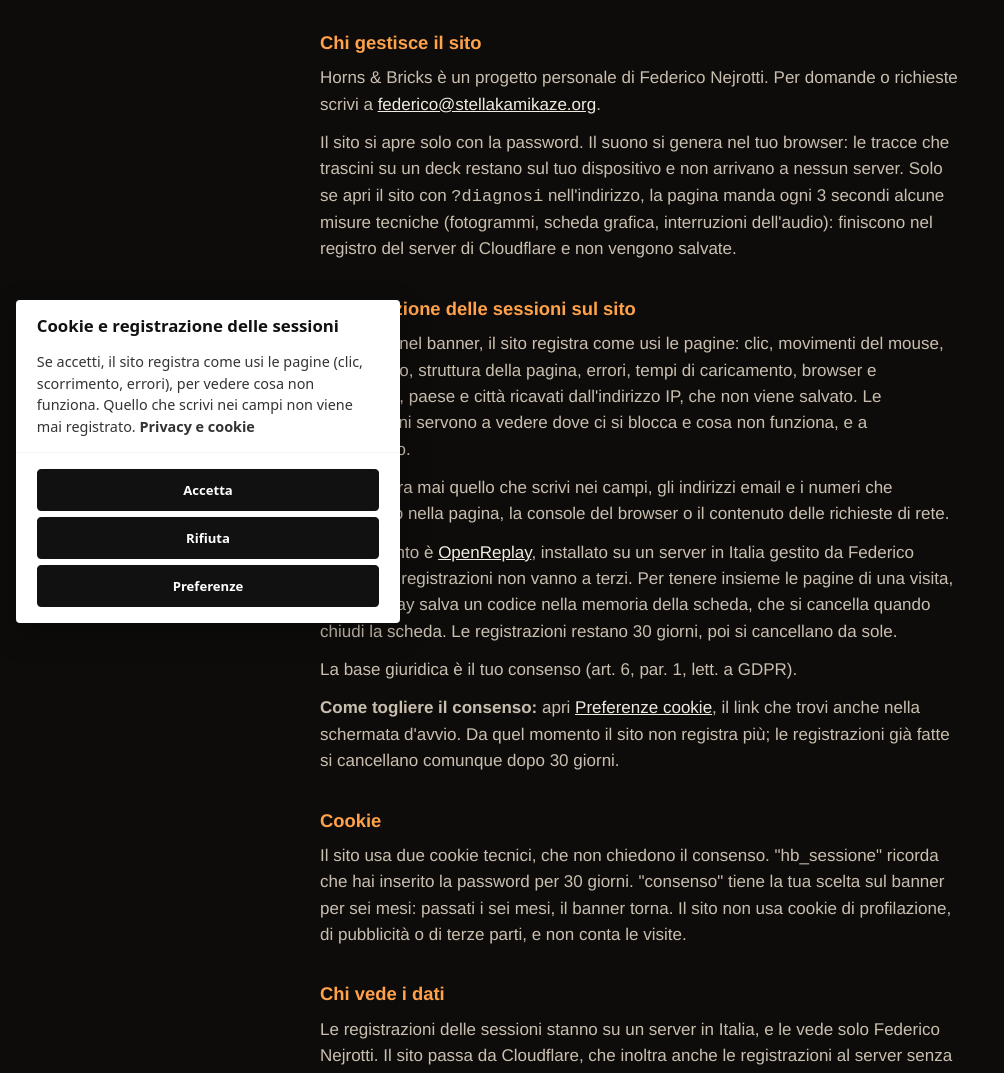
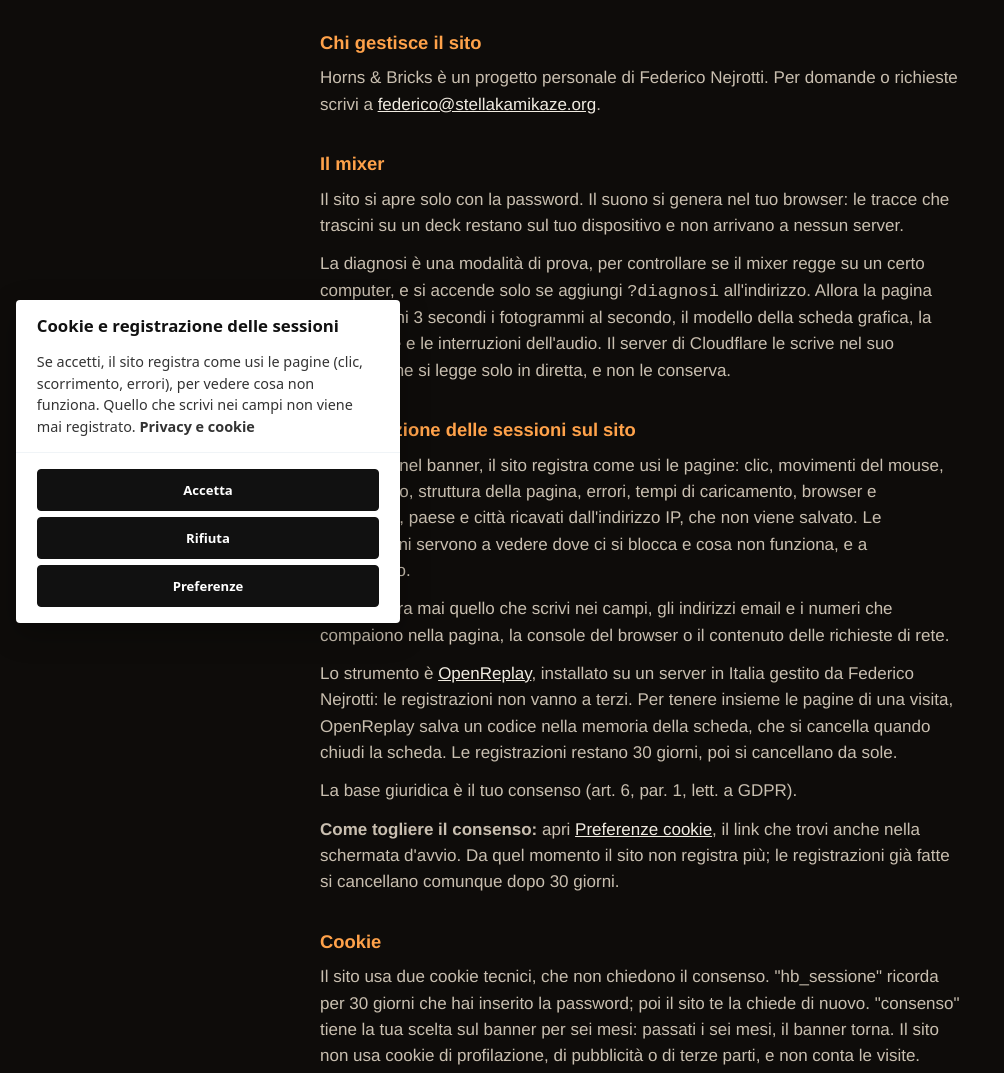
Before and after one commit to stellakamikaze/maelcum-soundsystem, a website: page public/privacy/index.html in a window 1280 px wide. Shown: the part 161-1234 px from the top of the page, without its empty margins (0-1004 px from the left). Drawn offline with Linux system fonts and the light colour scheme.

Commit message:
Privacy: sezione Il mixer, diagnosi e cookie della password spiegati meglio (revisione di voce)
Claude-Session: https://claude.ai/code/session_01MCZFEetsngBiarxdcCCm9i

```diff
--- a/public/privacy/index.html
+++ b/public/privacy/index.html
@@ -26,7 +26,10 @@
 
       <h2>Chi gestisce il sito</h2>
       <p>Horns &amp; Bricks è un progetto personale di Federico Nejrotti. Per domande o richieste scrivi a <a href="mailto:federico@stellakamikaze.org">federico@stellakamikaze.org</a>.</p>
-      <p>Il sito si apre solo con la password. Il suono si genera nel tuo browser: le tracce che trascini su un deck restano sul tuo dispositivo e non arrivano a nessun server. Solo se apri il sito con <code>?diagnosi</code> nell'indirizzo, la pagina manda ogni 3 secondi alcune misure tecniche (fotogrammi, scheda grafica, interruzioni dell'audio): finiscono nel registro del server di Cloudflare e non vengono salvate.</p>
+
+      <h2 id="mixer">Il mixer</h2>
+      <p>Il sito si apre solo con la password. Il suono si genera nel tuo browser: le tracce che trascini su un deck restano sul tuo dispositivo e non arrivano a nessun server. </p>
+      <p>La diagnosi è una modalità di prova, per controllare se il mixer regge su un certo computer, e si accende solo se aggiungi <code>?diagnosi</code> all'indirizzo. Allora la pagina manda ogni 3 secondi i fotogrammi al secondo, il modello della scheda grafica, la risoluzione e le interruzioni dell'audio. Il server di Cloudflare le scrive nel suo registro, che si legge solo in diretta, e non le conserva.</p>
 
       <h2 id="registrazioni">Registrazione delle sessioni sul sito</h2>
       <p>Se accetti nel banner, il sito registra come usi le pagine: clic, movimenti del mouse, scorrimento, struttura della pagina, errori, tempi di caricamento, browser e dispositivo, paese e città ricavati dall'indirizzo IP, che non viene salvato. Le registrazioni servono a vedere dove ci si blocca e cosa non funziona, e a correggerlo.</p>
@@ -36,7 +39,7 @@
       <p><strong>Come togliere il consenso:</strong> apri <a href="#cookie" data-cc="show-preferencesModal">Preferenze cookie</a>, il link che trovi anche nella schermata d'avvio. Da quel momento il sito non registra più; le registrazioni già fatte si cancellano comunque dopo 30 giorni.</p>
 
       <h2 id="cookie">Cookie</h2>
-      <p>Il sito usa due cookie tecnici, che non chiedono il consenso. "hb_sessione" ricorda che hai inserito la password per 30 giorni. "consenso" tiene la tua scelta sul banner per sei mesi: passati i sei mesi, il banner torna. Il sito non usa cookie di profilazione, di pubblicità o di terze parti, e non conta le visite.</p>
+      <p>Il sito usa due cookie tecnici, che non chiedono il consenso. "hb_sessione" ricorda per 30 giorni che hai inserito la password; poi il sito te la chiede di nuovo. "consenso" tiene la tua scelta sul banner per sei mesi: passati i sei mesi, il banner torna. Il sito non usa cookie di profilazione, di pubblicità o di terze parti, e non conta le visite.</p>
 
       <h2 id="dati">Chi vede i dati</h2>
       <p>Le registrazioni delle sessioni stanno su un server in Italia, e le vede solo Federico Nejrotti. Il sito passa da Cloudflare, che inoltra anche le registrazioni al server senza conservarle. Per esercitare i tuoi diritti (accesso, cancellazione, opposizione, revoca del consenso) scrivi a <a href="mailto:federico@stellakamikaze.org">federico@stellakamikaze.org</a>. Puoi anche presentare un reclamo al <a href="https://www.garanteprivacy.it/" rel="noopener">Garante per la protezione dei dati personali</a>.</p>
```
